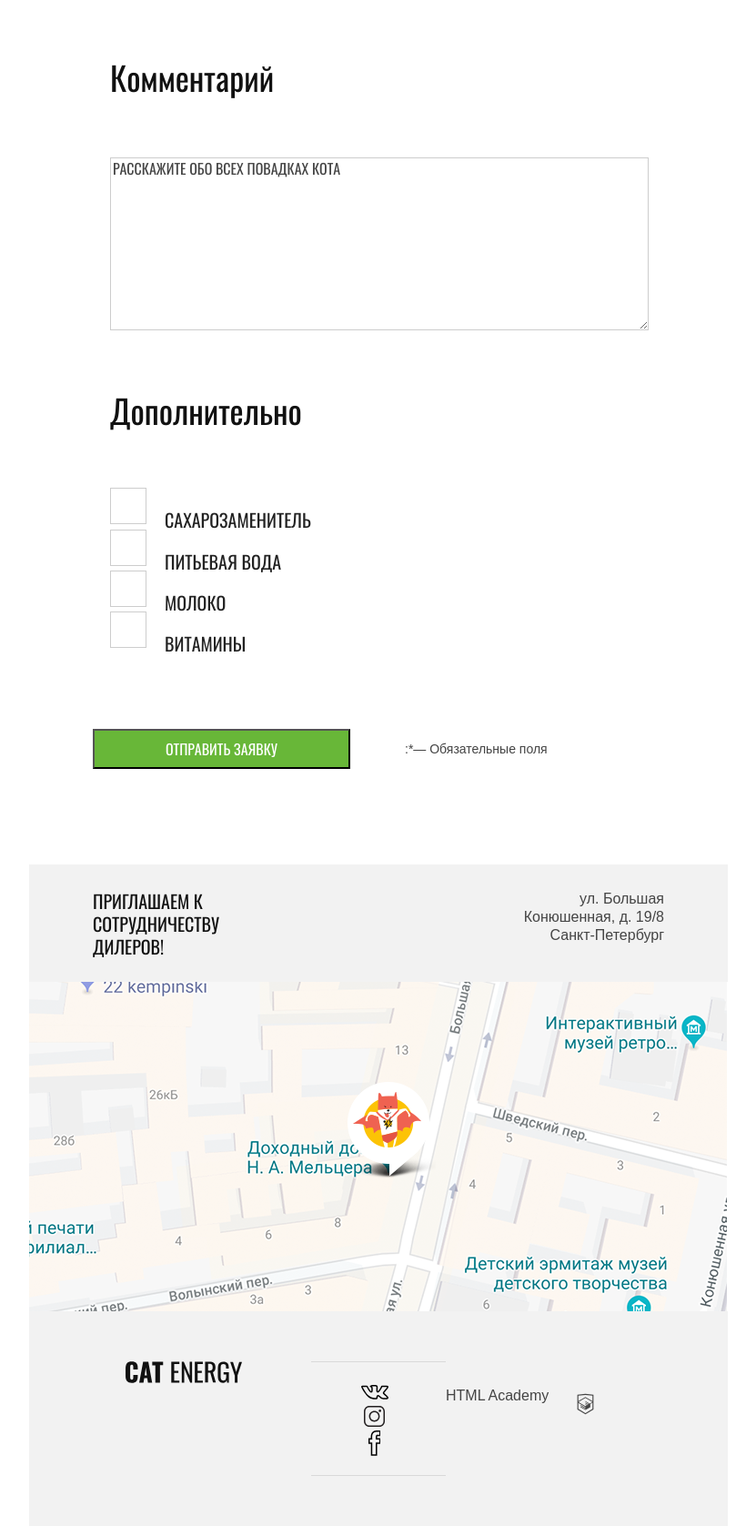
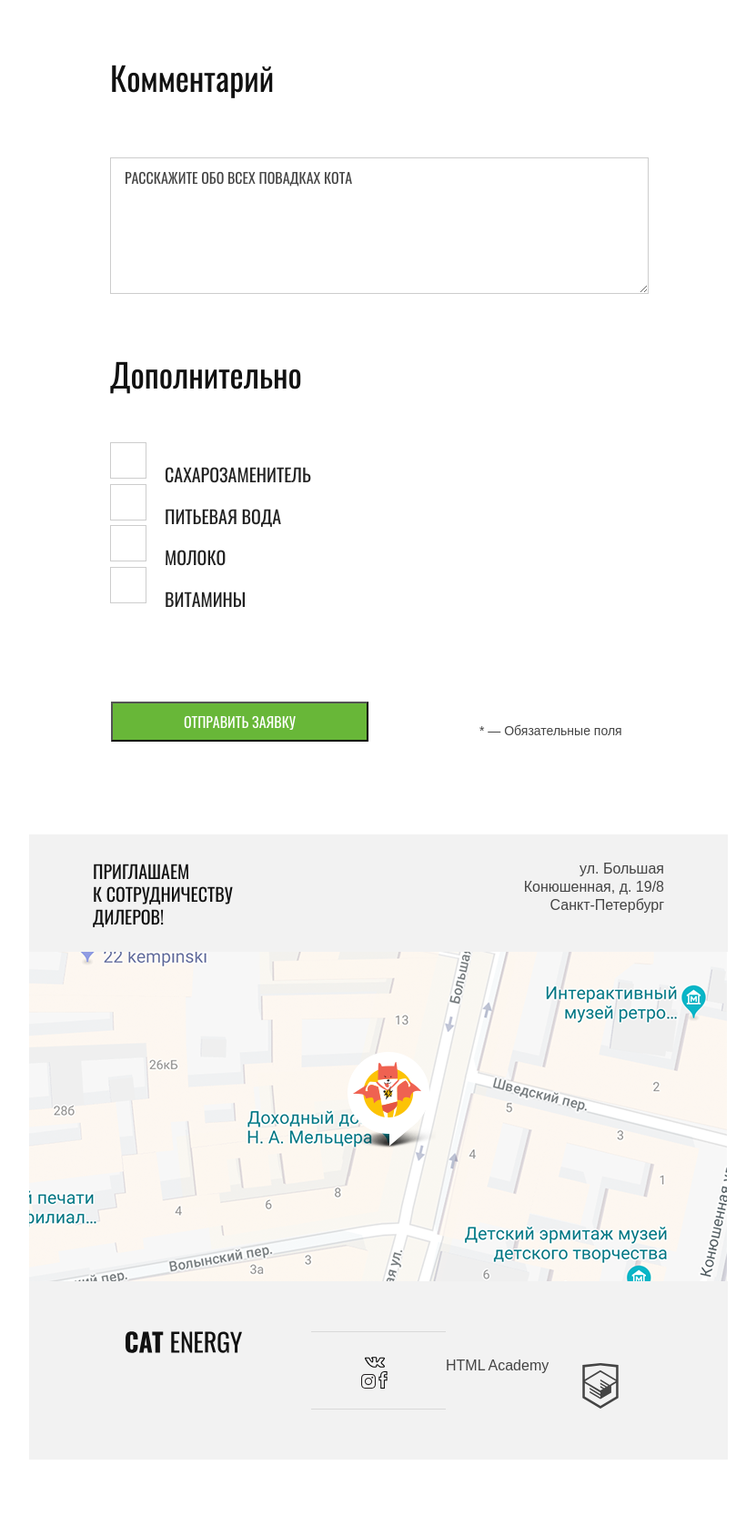
Before and after one commit to YaroslavWD/161782-cat-energy, a website: page source/form.html in a window 1280 px wide. Shown: the part 1160-2837 px from the top of the page at 91% size, without its empty margins (224-1055 px from the left). After the commit the page ends 2806 px from the top, so only its background shows below. Drawn offline with nearby package versions, Linux system fonts and the light colour scheme; files that its build step writes are made by us from their sources.

Commit message:
Mobile по pp  без декора

```diff
--- a/source/form.html
+++ b/source/form.html
@@ -69,12 +69,12 @@
             </p>
             </div>
           </fieldset>
-          <fieldset class="programm-form__fieldset">
-            <legend class="programm-form__title">Комментарий</legend>
-            <textarea class="programm-form__item textarea" name="comment-field" cols="35" rows="10" placeholder="Расскажите обо всех повадках кота"></textarea>
+          <fieldset class="programm-form__fieldset programm-form__fieldset--textarea">
+            <legend class="programm-form__title programm-form__title--textarea">Комментарий</legend>
+            <textarea class="programm-form__item textarea" name="comment-field" placeholder="Расскажите обо всех повадках кота"></textarea>
           </fieldset>
           <fieldset class="programm-form__fieldset">
-            <legend class="programm-form__title">Дополнительно</legend>
+            <legend class="programm-form__title programm-form__title--checkbox">Дополнительно</legend>
             <ul class="programm-form__list programm-form__list--checkbox">
               <li class="programm-form__item checkbox">
                 <input class="checkbox__control" type="checkbox" id="sweetener" name="sweetener">
@@ -96,7 +96,7 @@
           </fieldset>
           <div class="programm-form__send">
             <button class="button button--form" type="submit">Отправить заявку</button>
-            <span class="programm-form__requared-text">:&#42;&mdash; Обязательные поля</span>
+            <span class="programm-form__requared-text">&#42; &mdash; Обязательные поля</span>
           </div>
         </form>
       </section>
@@ -105,7 +105,7 @@
       <section class="location">
         <h2 class="visually-hidden">Как нас найти</h2>
         <div class="contacts">
-          <p class="contacts__offer">приглашаем к сотрудничеству дилеров!</p>
+          <p class="contacts__offer">приглашаем<br> к сотрудничеству дилеров!</p>
           <p class="contacts__address">ул. Большая Конюшенная, д. 19/8 Санкт-Петербург</p>
         </div>
         <div class="map">
@@ -114,7 +114,7 @@
       <div class="wrap wrap--footer-bottom">
         <div class="footer-bottom">
           <a class="footer-logo" href="index.html">
-            <img src="../img/logo-footer.svg" alt="cat energy" width="128" height="24">
+            <img src="img/logo-footer.svg" alt="cat energy" width="128" height="24">
           </a>
           <section class="social">
             <h2 class="visually-hidden">Мы в социальных сетях</h2>
@@ -125,8 +125,8 @@
                   <svg class="social__icon social__icon--vk"
                     x="0px"
                     y="0px"
-                    width="30.004px"
-                    height="15.761px"
+                    width="22"
+                    height="12"
                     viewBox="3.007 11.628 30.004 15.761"
                     enable-background="new 3.007 11.628 30.004 15.761"
                     xml:space="preserve">
@@ -172,8 +172,8 @@
                     xmlns:xlink="http://www.w3.org/1999/xlink"
                     x="0px"
                     y="0px"
-                    width="23px"
-                    height="23px"
+                    width="16"
+                    height="16"
                     viewBox="-3 -3 23 23"
                     enable-background="new -3 -3 23 23"
                     xml:space="preserve">
@@ -202,8 +202,8 @@
                     xmlns:xlink="http://www.w3.org/1999/xlink"
                     x="0px"
                     y="0px"
-                    width="13.518px"
-                    height="27.75px"
+                    width="10px"
+                    height="19px"
                     viewBox="34.789 -4.709 13.518 27.75"
                     enable-background="new 34.789 -4.709 13.518 27.75"
                     xml:space="preserve">
@@ -223,11 +223,11 @@
             <h2 class="visually-hidden">Копирайт</h2>
             <a class="copyright__link" href="https://htmlacademy.ru/intensive/adaptive">HTML Academy</a>
             <a class="copyright__link" href="https://htmlacademy.ru/intensive/adaptive">
-              <svg class="copyright__htmlacademy-logo"
-                xmlns="http://www.w3.org/2000/svg"
-                viewBox="0 0 60 60">
-                <path class="copyright__logo-style" fill="#2E368F" d="M30.2 5h-.2l-19.7 2.1v36.2l19.7 11.7 19.7-11.7v-36.2l-19.5-2.1zm17 36.8l-17.2 10.2-17.2-10.2v-14.8l17.1 10.2v1.8l-11.7-7v1.8l11.8 7.1v1.9l-11.8-7v1.8l11.8 7 11.9-7.1v-7.6l5.3-3.2v15.1zm-.1-17l-4.7 2.8-2.2 1.3-10.3-6.1v1.8l8.8 5.3h-.1l-.2.1-1.3.7-7.3-4.3v1.8l5.8 3.4-1.4.9-4.3-2.6v1.8l2.9 1.7-2.9 1.7-17-10.1 17-10.2 17.2 10zm.1-1.8l-17.3-10.2-17.1 10.2v-13.6l17.2-1.8 17.2 1.8v13.6z"/>
-              </svg>
+              <div class="copyright__htmlacademy-logo">
+                  <svg xmlns="http://www.w3.org/2000/svg">
+                    <path class="copyright__logo-style" fill="#2E368F" d="M30.2 5h-.2l-19.7 2.1v36.2l19.7 11.7 19.7-11.7v-36.2l-19.5-2.1zm17 36.8l-17.2 10.2-17.2-10.2v-14.8l17.1 10.2v1.8l-11.7-7v1.8l11.8 7.1v1.9l-11.8-7v1.8l11.8 7 11.9-7.1v-7.6l5.3-3.2v15.1zm-.1-17l-4.7 2.8-2.2 1.3-10.3-6.1v1.8l8.8 5.3h-.1l-.2.1-1.3.7-7.3-4.3v1.8l5.8 3.4-1.4.9-4.3-2.6v1.8l2.9 1.7-2.9 1.7-17-10.1 17-10.2 17.2 10zm.1-1.8l-17.3-10.2-17.1 10.2v-13.6l17.2-1.8 17.2 1.8v13.6z"/>
+                  </svg>
+              </div>
             </a>
           </section>
         </div>
--- a/source/sass/checkbox.scss
+++ b/source/sass/checkbox.scss
@@ -10,7 +10,7 @@
   line-height: 18px;
   font-weight: 400;
   text-transform: uppercase;
-  padding: 10px 10px 10px 40px;
+  padding: 10px 10px 10px 47px;
 
   &::before {
     content: "";
@@ -18,8 +18,8 @@
     width: 30px;
     height: 30px;
     border: 1px solid #cdcdcd;
-    top: 10px;
-    left: 0;
+    top: 8px;
+    left: 1px;
   }
 }
 
--- a/source/sass/programm-form.scss
+++ b/source/sass/programm-form.scss
@@ -1,7 +1,7 @@
 .programm-form {
   font-family: $main-font;
   padding-top: 25px;
-  padding-bottom: 35px;
+  padding-bottom: 32px;
 }
 
 .programm-form__item {
@@ -17,9 +17,13 @@
   padding-bottom: 9px;
 
   &--radio {
-    padding-left: 0px;
-    padding-right: 0px;
+    padding-left: 0;
+    padding-right: 0;
     padding-bottom: 28px;
+  }
+
+  &--textarea {
+    padding-bottom: 26px;
   }
 }
 
@@ -27,7 +31,6 @@
   list-style: none;
   padding: 0;
   margin: 0;
-  padding-top: 10px;
 
   &--radio {
     padding-top: 21px;
@@ -35,6 +38,10 @@
     padding-left: 19px;
     padding-right: 20px;
     border: 1px solid #ededed;
+  }
+
+  &--checkbox {
+    padding-bottom: 20px;
   }
 }
 
@@ -45,6 +52,14 @@
   font-weight: 400;
   color: $font-color-title;
   padding-bottom: 31px;
+
+  &--textarea {
+    padding-bottom: 35px;
+  }
+
+  &--checkbox {
+    padding-bottom: 28px;
+  }
 }
 
 .programm-form__contacts {
@@ -52,13 +67,22 @@
   padding-bottom: 5px;
 }
 
+.programm-form__send {
+  padding-left: 20px;
+  padding-right: 20px;
+}
+
 .programm-form__requared-text {
+  display: block;
   font-family: $secondary-font;
   color: $font-color;
   font-size: 14px;
   line-height: 16px;
   font-weight: 400;
+  padding-top: 20px;
+  padding-left: 62px;
 }
+
 
 @media (min-width: $tablet-width) {
   .programm-form__fieldset {
--- a/source/sass/textarea.scss
+++ b/source/sass/textarea.scss
@@ -1,6 +1,9 @@
 .textarea {
   width: 100%;
+  padding: 12px 15px;
+  padding-right: 11px;
   border: 1px solid #cdcdcd;
+  min-height: 150px;
 
   &::placeholder {
     text-transform: uppercase;
```
